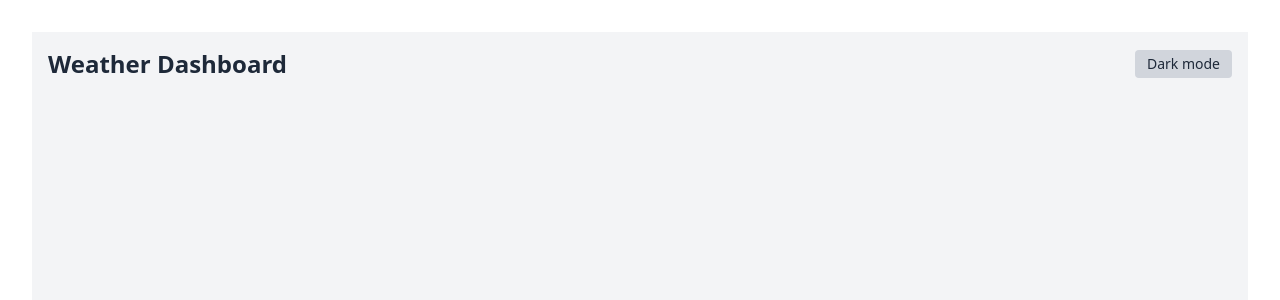
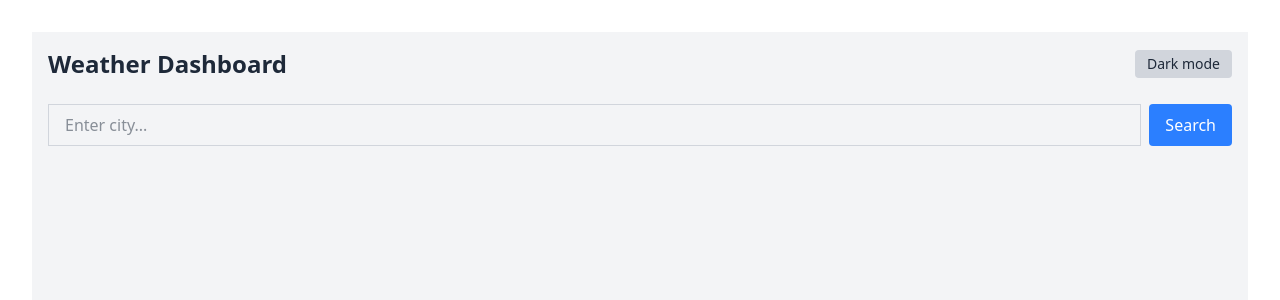
Before and after one commit to shoudto/weather-app, a React (Vite) app: page / in a window 1280 px wide. Shown: the top 300 px of the page. Built offline with nearby package versions, Linux system fonts and the light colour scheme.

Commit message:
added a search bar

```diff
--- a/src/App.jsx
+++ b/src/App.jsx
@@ -15,13 +15,29 @@ function App() {
   return (
     <div className="min-h-screen bg-gray-100 text-gray-800 dark:bg-gray-900 dark:text-white p-4">
       {/* HEADER */}
-
       <header className="flex justify-between items-center mb-6">
         <h1 className="text-2xl font-bold">Weather Dashboard</h1>
         <button className="text-sm bg-gray-300 px-3 py-1 rounded">
           Dark mode
         </button>
       </header>
+
+      {/* Search Form */}
+      <form className="mb-6 flex gap-2">
+        <input
+          className="flex-1 px-4 py-2 border border-gray-300 focus:outline-none focus:ring-2 focus:ring-blue-400"
+          type="text"
+          placeholder="Enter city..."
+          value={city}
+          onChange={(e) => setCity(e.target.value)}
+        />
+        <button
+          className="bg-blue-500 text-white px-4 py-2 rounded hover:bg-blue-600"
+          type="submit"
+        >
+          Search
+        </button>
+      </form>
     </div>
   );
 }
```
